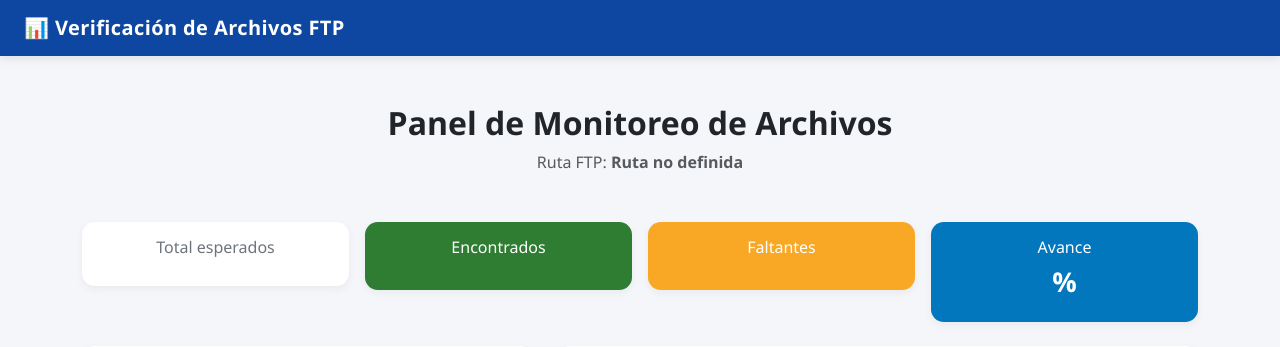
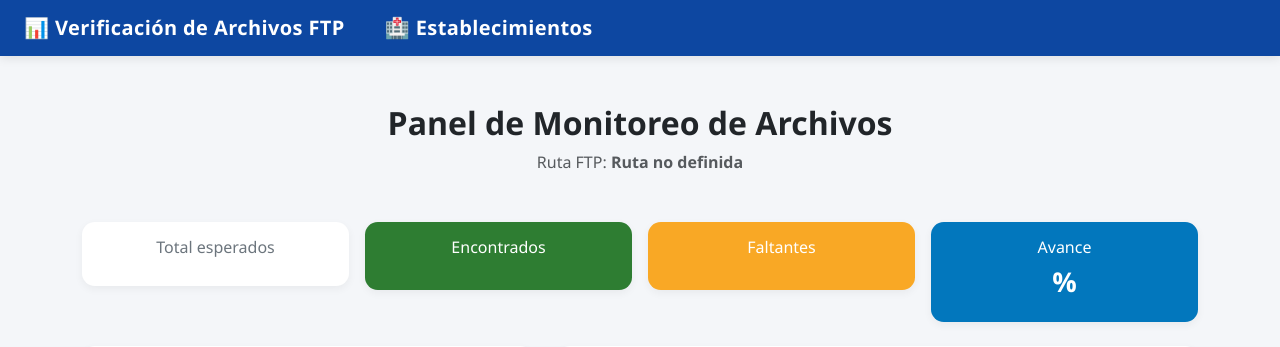
Before and after one commit to jhon2087/dirislc, a Flask app: template templates/dashboard.html in a window 1280 px wide. Shown: the top 347 px of the page. Run offline with Flask 3, Linux system fonts and the light colour scheme; the template is opened without the code that fills it, so the values that code supplies are empty; some libraries are stand-ins or nearby versions.

Commit message:
Add link to Establecimientos in dashboard navbar
Added a link to the 'Establecimientos' page in the navbar.

```diff
--- a/templates/dashboard.html
+++ b/templates/dashboard.html
@@ -70,6 +70,7 @@
   <!-- Navbar -->
   <nav class="navbar navbar-expand-lg px-4">
     <a class="navbar-brand" href="#">📊 Verificación de Archivos FTP</a>
+    <a class="navbar-brand ms-4" href="/establecimientos">🏥 Establecimientos</a>
   </nav>
 
   <!-- Contenido principal -->
```
